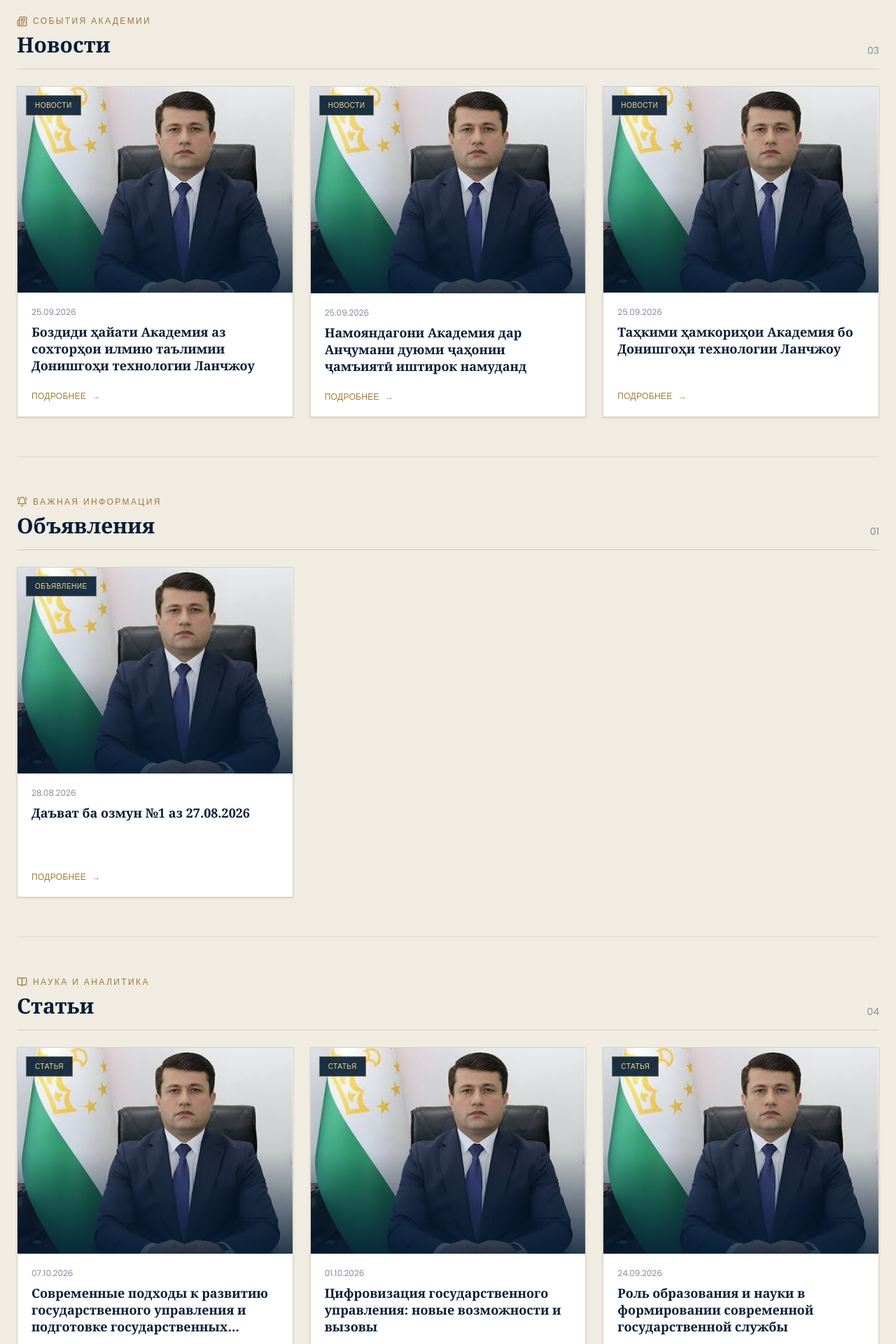
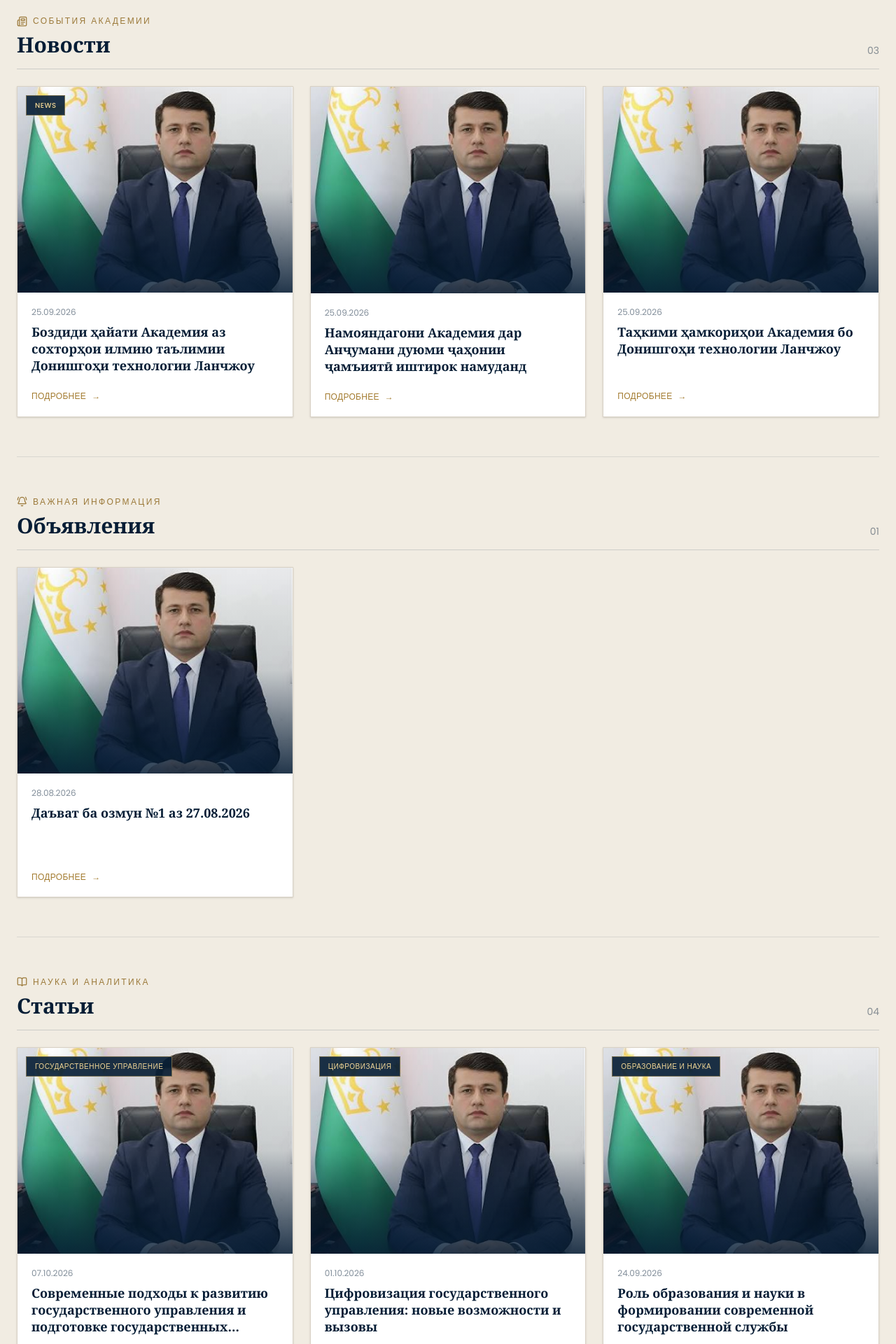
Before and after one commit to karimzade4444/APA, a Next.js app: page /publications in a window 1280 px wide. Shown: the part 720-2640 px from the top of the page at 70% size. Built offline with nearby package versions, Linux system fonts and the light colour scheme.

Commit message:
feat: заменить поле category на topic в компонентах публикаций для унификации

```diff
--- a/src/app/publications/page.tsx
+++ b/src/app/publications/page.tsx
@@ -92,7 +92,7 @@ export default function PublicationsPage() {
                   date={item.date}
                   image={item.images[0]}
                   href={item.href}
-                  category={item.category}
+                  topic={item.topic}
                   delay={index * 0.08}
                 />
               ))}
@@ -131,7 +131,7 @@ export default function PublicationsPage() {
                   date={item.date}
                   image={item.images[0]}
                   href={item.href}
-                  category={item.category}
+                  topic={item.topic}
                   delay={index * 0.08}
                 />
               ))}
@@ -170,7 +170,7 @@ export default function PublicationsPage() {
                   date={article.date}
                   image={article.images[0]}
                   href={article.href}
-                  category={article.category}
+                  topic={article.topic}
                   delay={index * 0.08}
                 />
               ))}
--- a/src/components/home/ArticlesSection.tsx
+++ b/src/components/home/ArticlesSection.tsx
@@ -53,7 +53,7 @@ const ArticlesSection = () => {
                 date={article.date}
                 image={article.images[0]}
                 href={article.href}
-                category={article.category}
+                topic={article.topic}
                 featured
               />
             ))}
@@ -68,7 +68,7 @@ const ArticlesSection = () => {
               date={article.date}
               image={article.images[0]}
               href={article.href}
-              category={article.category}
+              topic={article.topic}
               delay={index * 0.08}
               className={index === 3 ? "hidden min-[2560px]:block" : undefined}
             />
--- a/src/components/home/NewsSection.tsx
+++ b/src/components/home/NewsSection.tsx
@@ -46,7 +46,7 @@ const NewsSection = () => {
               date={item.date}
               image={item.images[0]}
               href={item.href}
-              category={item.category}
+              topic={item.topic}
               featured
             />
           ))}
@@ -61,7 +61,7 @@ const NewsSection = () => {
             date={item.date}
             image={item.images[0]}
             href={item.href}
-            category={item.category}
+            topic={item.topic}
             delay={index * 0.08}
             className={index === 3 ? "hidden min-[2560px]:block" : undefined}
           />
--- a/src/components/publications/PublicationCard.tsx
+++ b/src/components/publications/PublicationCard.tsx
@@ -3,20 +3,13 @@
 import Image from "next/image";
 import Link from "next/link";
 import { motion, useReducedMotion } from "motion/react";
-import type { PublicationCategory } from "@/data/news";
-
-const categoryLabels: Record<PublicationCategory, string> = {
-  news: "Новости",
-  announcement: "Объявление",
-  article: "Статья",
-};
 
 type PublicationCardProps = {
   title: string;
   date: string;
   image: string;
   href: string;
-  category: PublicationCategory;
+  topic?: string;
   delay?: number;
   featured?: boolean;
   className?: string;
@@ -27,7 +20,7 @@ export default function PublicationCard({
   date,
   image,
   href,
-  category,
+  topic,
   delay = 0,
   featured = false,
   className,
@@ -75,9 +68,11 @@ export default function PublicationCard({
             className="object-cover transition-transform duration-300 group-hover:scale-[1.02]"
           />
           <div className="absolute inset-0 bg-linear-to-t from-[#061d35]/85 via-[#061d35]/10 to-transparent" />
-          <span className="absolute left-3 top-3 max-w-[calc(100%-1.5rem)] border border-[#d4af62]/50 bg-[#061d35]/90 px-3 py-1.5 text-[10px] font-medium uppercase tracking-wider text-[#f2d797]">
-            {categoryLabels[category]}
-          </span>
+          {topic && (
+            <span className="absolute left-3 top-3 max-w-[calc(100%-1.5rem)] border border-[#d4af62]/50 bg-[#061d35]/90 px-3 py-1.5 text-[10px] font-medium uppercase tracking-wider text-[#f2d797]">
+              {topic}
+            </span>
+          )}
 
           {featured && (
             <div className="absolute inset-x-0 bottom-0 p-5 md:p-7">
```
